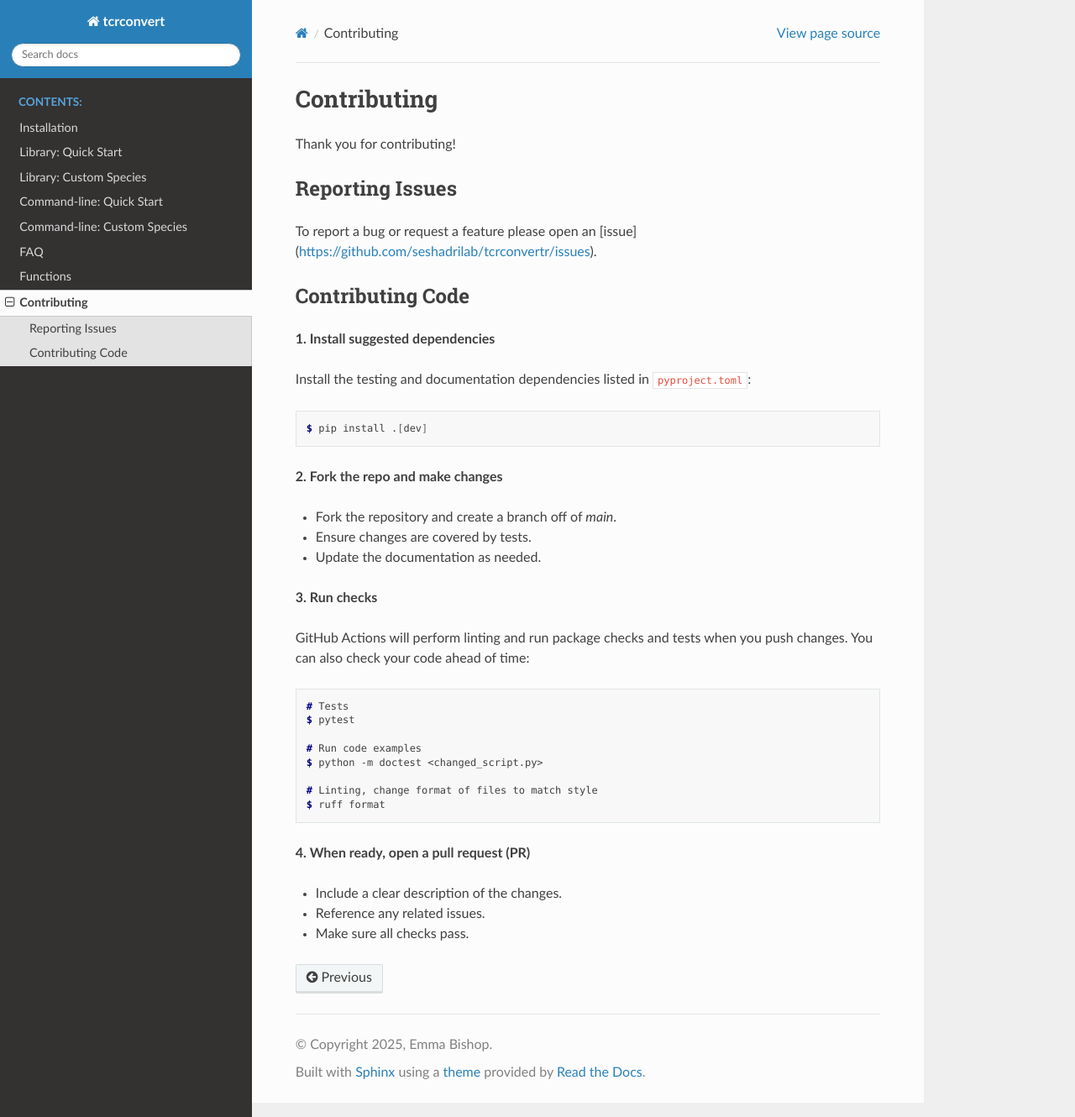
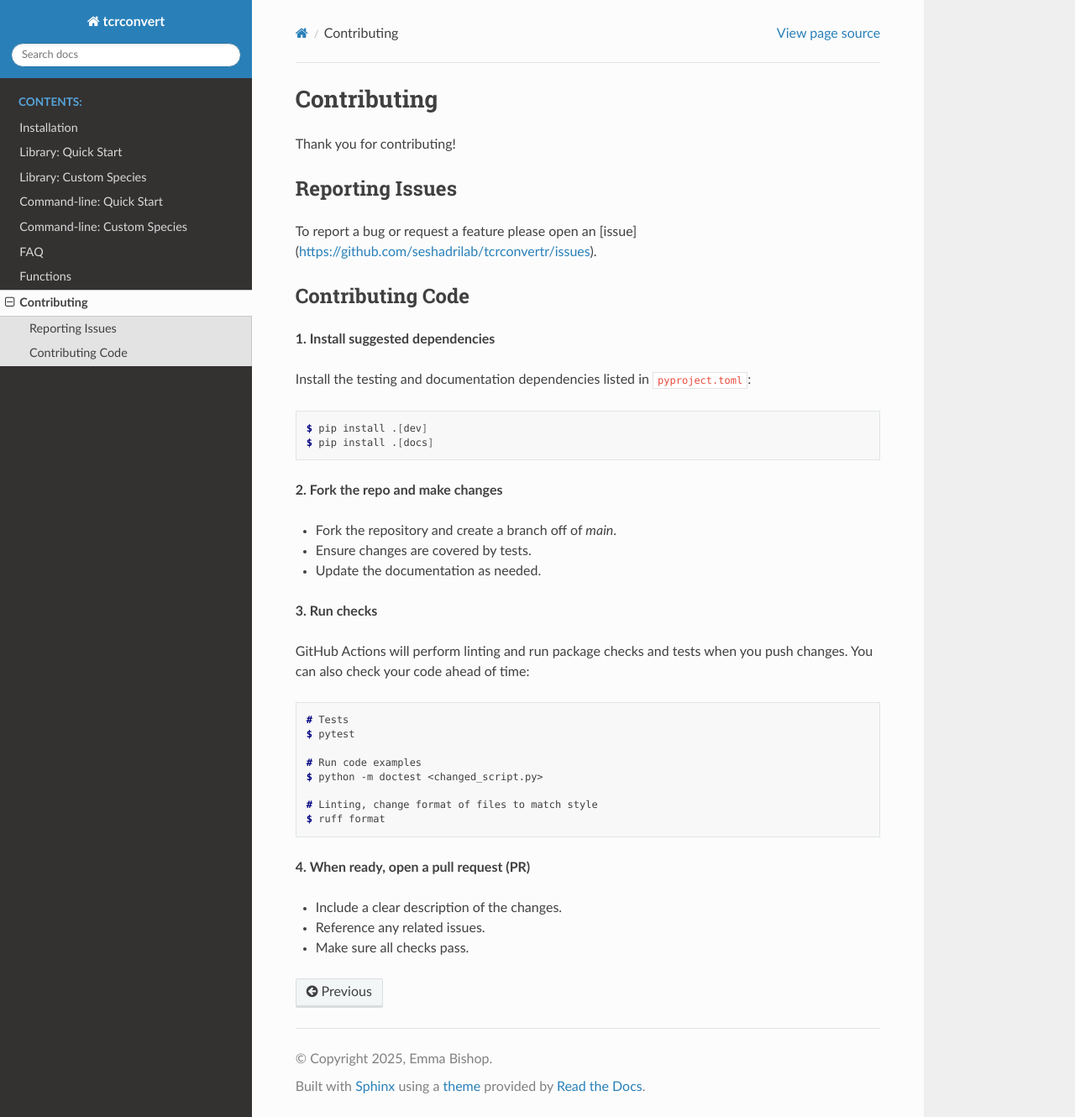
Before and after one commit to seshadrilab/tcrconvert, a Sphinx documentation site: the page built from docs/source/contributing.rst, in a window 1280 px wide and 1330 px high. Shown: the whole window at 84% size. Built offline with Sphinx 7.4.7 and the Read the Docs theme 3.1.0, drawn with Linux system fonts in a browser that asks for light colours.

Commit message:
Add ipykernel to docs requirement
Also tell contributors to install docs requirements too.

```diff
--- a/docs/source/contributing.rst
+++ b/docs/source/contributing.rst
@@ -21,6 +21,7 @@ Install the testing and documentation dependencies listed in ``pyproject.toml``:
 .. code-block:: console
 
    $ pip install .[dev]
+   $ pip install .[docs]
 
 **2. Fork the repo and make changes**
 
--- a/pyproject.toml
+++ b/pyproject.toml
@@ -58,7 +58,8 @@ docs = [
     "sphinx_rtd_theme>=2.0.0",
     "tomli>=2.0.1",
     "nbsphinx>=0.9.5",
-    "ipython>=8.27.0"
+    "ipython>=8.27.0",
+    "ipykernel>=6.29.5"
     ]
 
 [tool.ruff]
```
